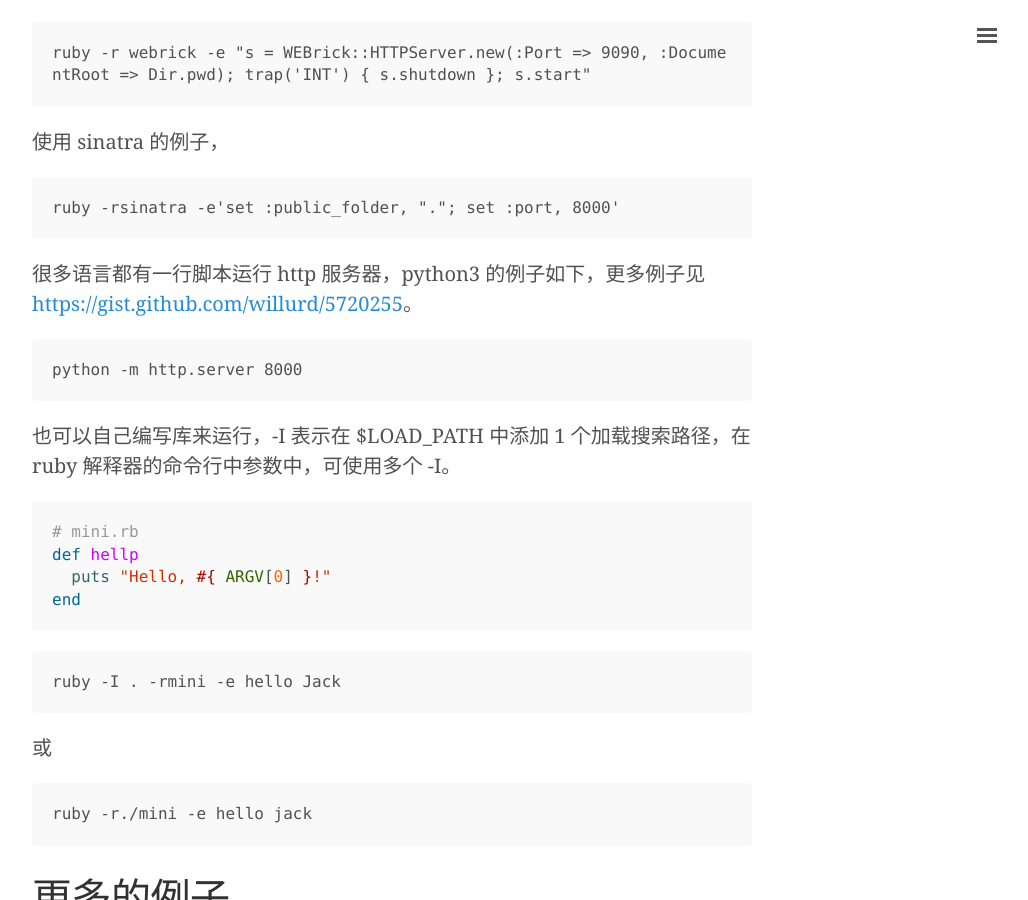
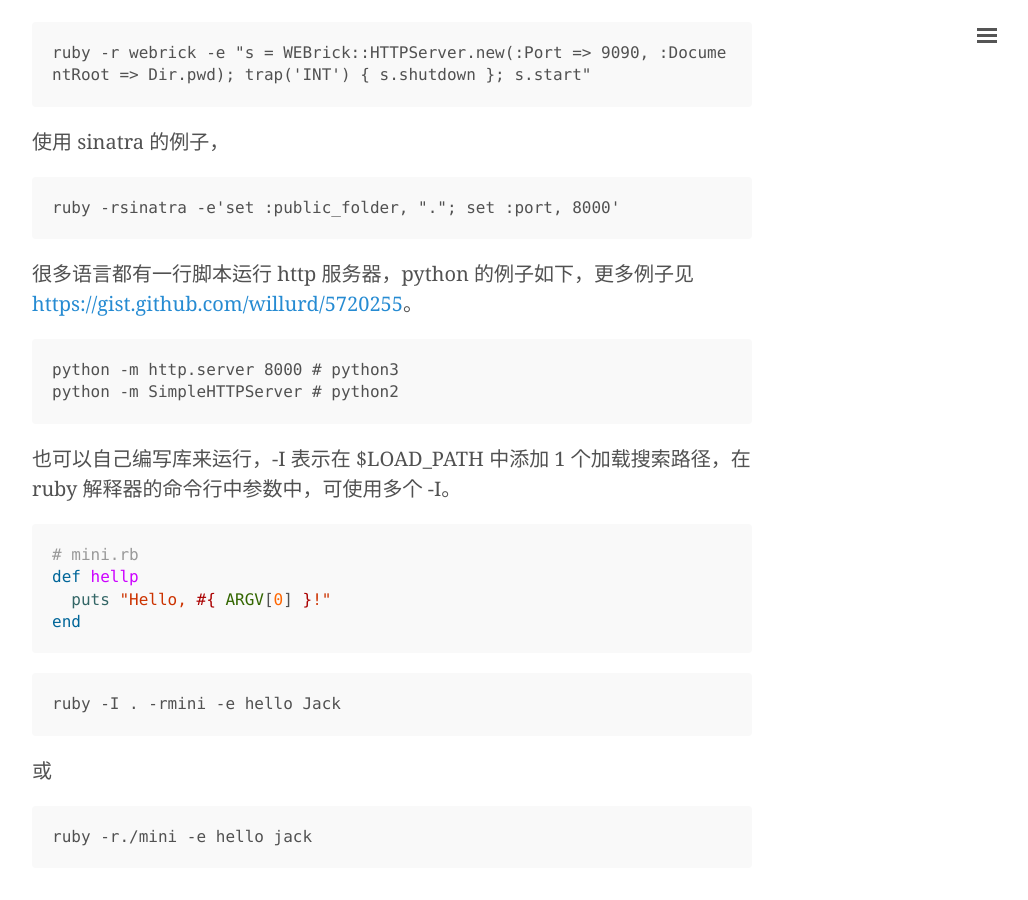
Before and after one commit to 0000-bigtree/0000-bigtree.github.io, a Jekyll site: the page built from _posts/2016-04-16-ruby-line-script.md, in a window 1280 px wide and 900 px high, scrolled down 4898 px. Shown: the whole window, without its empty margins (248-1276 px from the left). Built offline with Jekyll 4.4.1, drawn with Linux system fonts in a browser that asks for light colours.

Commit message:
add example for py2 and py3

```diff
--- a/_posts/2016-04-16-ruby-line-script.md
+++ b/_posts/2016-04-16-ruby-line-script.md
@@ -132,10 +132,10 @@ un 是一个包装了 webrick 功能的的模块，httpd 是其中的 1 个方
 
     ruby -rsinatra -e'set :public_folder, "."; set :port, 8000'
 
-很多语言都有一行脚本运行 http 服务器，python3 的例子如下，更多例子见 [https://gist.github.com/willurd/5720255](https://gist.github.com/willurd/5720255)。
+很多语言都有一行脚本运行 http 服务器，python 的例子如下，更多例子见 [https://gist.github.com/willurd/5720255](https://gist.github.com/willurd/5720255)。
 
-    python -m http.server 8000
-
+    python -m http.server 8000 # python3
+    python -m SimpleHTTPServer # python2
 
 也可以自己编写库来运行，-I 表示在 $LOAD_PATH 中添加 1 个加载搜索路径，在 ruby 解释器的命令行中参数中，可使用多个 -I。
 
```
